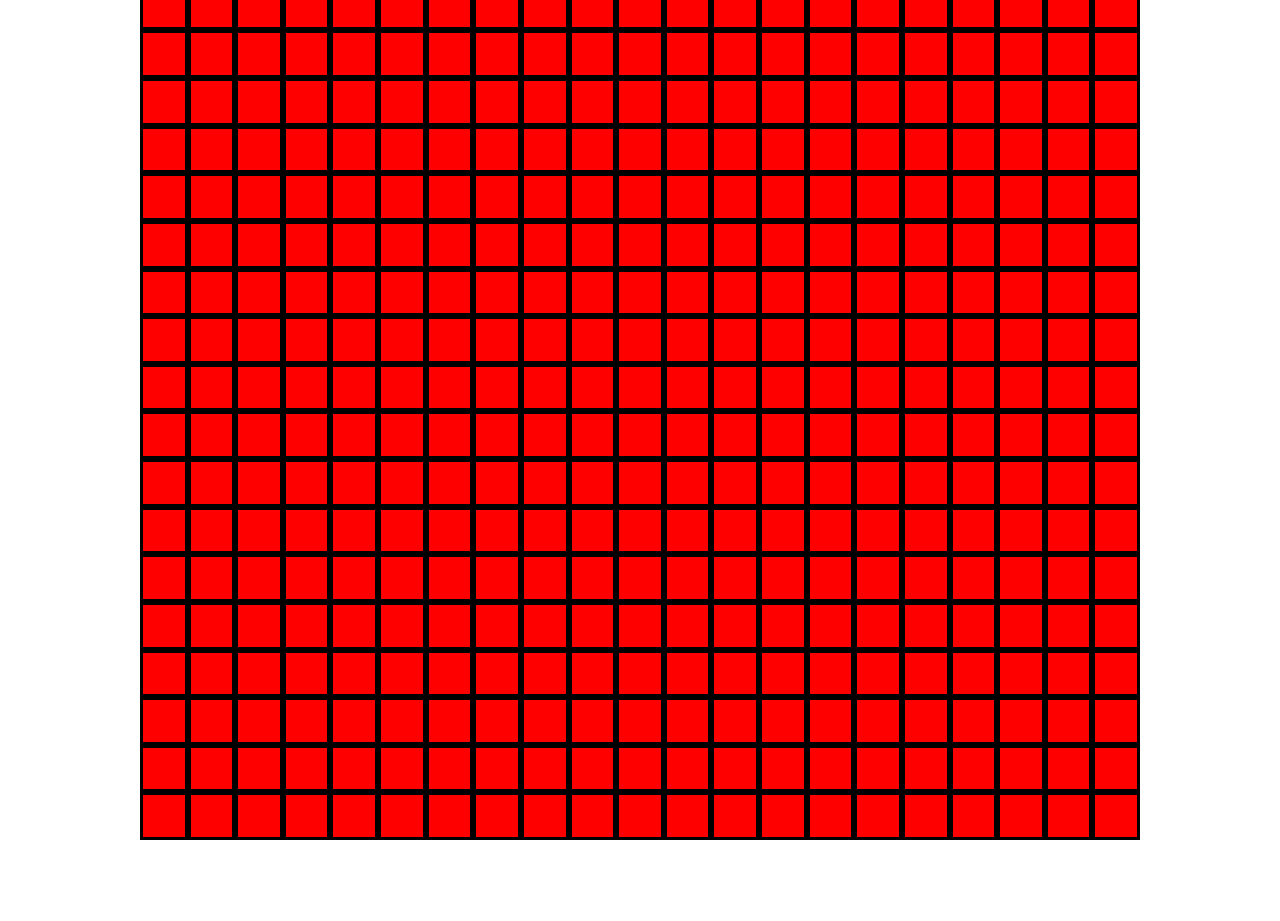
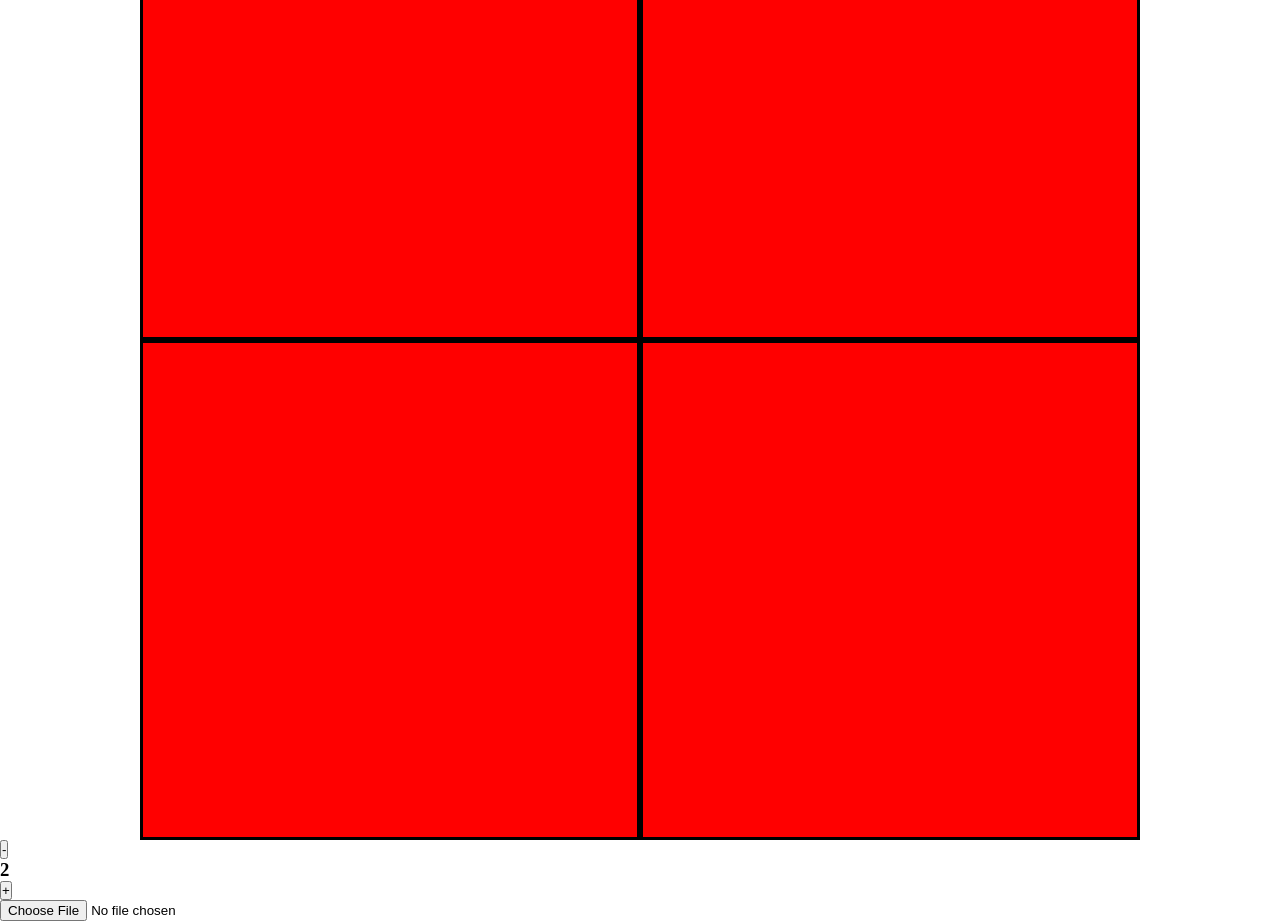
Before and after one commit to Saadkhalid913/coby, a React (Create React App) app in the folder coby-frontend/: page / in a window 1280 px wide. Shown: the part 160-1081 px from the top of the page. Before the commit the page ends 1000 px from the top, so only its background shows below. Built offline with nearby package versions, Linux system fonts and the light colour scheme.

Commit message:
added selector component for matrix

```diff
--- a/coby-frontend/src/App.js
+++ b/coby-frontend/src/App.js
@@ -1,9 +1,14 @@
 import './index.css';
-import Grid from "./components/grid"
 import "./index.css"
-
+import MatrixBox from './components/matrixBox';
+import ImageBox from './components/ImageBox';
 function App() {
-  return ( <Grid gridSize={21} />)
+  return (
+    <div>
+      <MatrixBox gridSize={5}/>
+      <ImageBox />
+    </div>
+  )
 }
 
 export default App;
--- a/coby-frontend/src/components/ImageBox.jsx
+++ b/coby-frontend/src/components/ImageBox.jsx
@@ -1,11 +1,11 @@
-import React, { useState, useEffect } from 'react'
+import React from 'react'
 
 const ImageBox = ({imgSrc, onImgChange}) => {
     return (
         <div className = "img-box-wrapper">
             <div className = "img-box">
-                <img src = {imgSrc} />
-                <input type = "file" onChange={e => {console.log(e.target.files)}}/>
+                <img alt="" src = {imgSrc} />
+                <input  type = "file" onChange={e => {console.log(e.target.files[0])}}/>
             </div>
         </div>
     )
--- /dev/null
+++ b/coby-frontend/src/components/gridSelector.jsx
@@ -0,0 +1,11 @@
+const GridSelector = ({onChange, value, min, max}) => {
+    return (
+        <div className = "grid-selector">
+            <button onClick = {() => {if (value > min) onChange(value-1)}}>-</button>
+            <h3>{value}</h3>
+            <button onClick = {() => {if (value < max) onChange(value+1)}}>+</button>
+        </div>
+    )
+}
+
+export default GridSelector
--- a/coby-frontend/src/components/matrixBox.jsx
+++ b/coby-frontend/src/components/matrixBox.jsx
@@ -1,10 +1,14 @@
-import React, { useState, useEffect } from 'react'
+import React, { useState } from 'react'
 import Grid from './grid'
+import GridSelector from './gridSelector'
+const MatrixBox = (props) => {
 
-const MatrixBox = ({gridSize}) => {
+    const [gridSize, setGridSize] = useState(2)
+
     return (
     <div className = "matrix-box">
         <Grid gridSize = {gridSize}/>
+        <GridSelector onChange = {setGridSize} value = {gridSize} min = {2} max = {7}/>
     </div>
     )
 }
--- /dev/null
+++ b/coby-frontend/src/contexts/matrixContext.js
@@ -0,0 +1,6 @@
+import React from 'react'
+
+
+const MatrixContext = React.createContext()
+
+export default MatrixContext
```
Also changed, not shown: coby-frontend/src/components/MainComponent.jsx (added), coby-frontend/src/contexts/imageContext.js (added).
